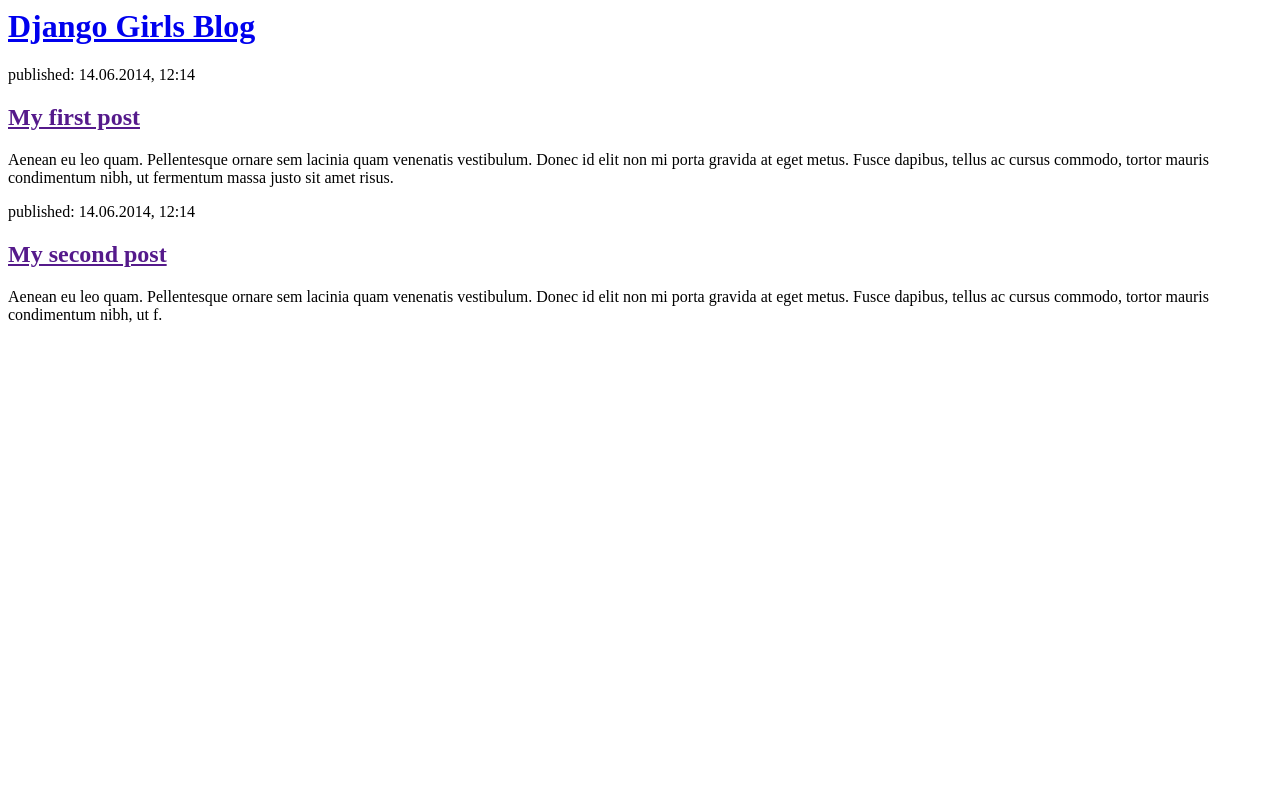
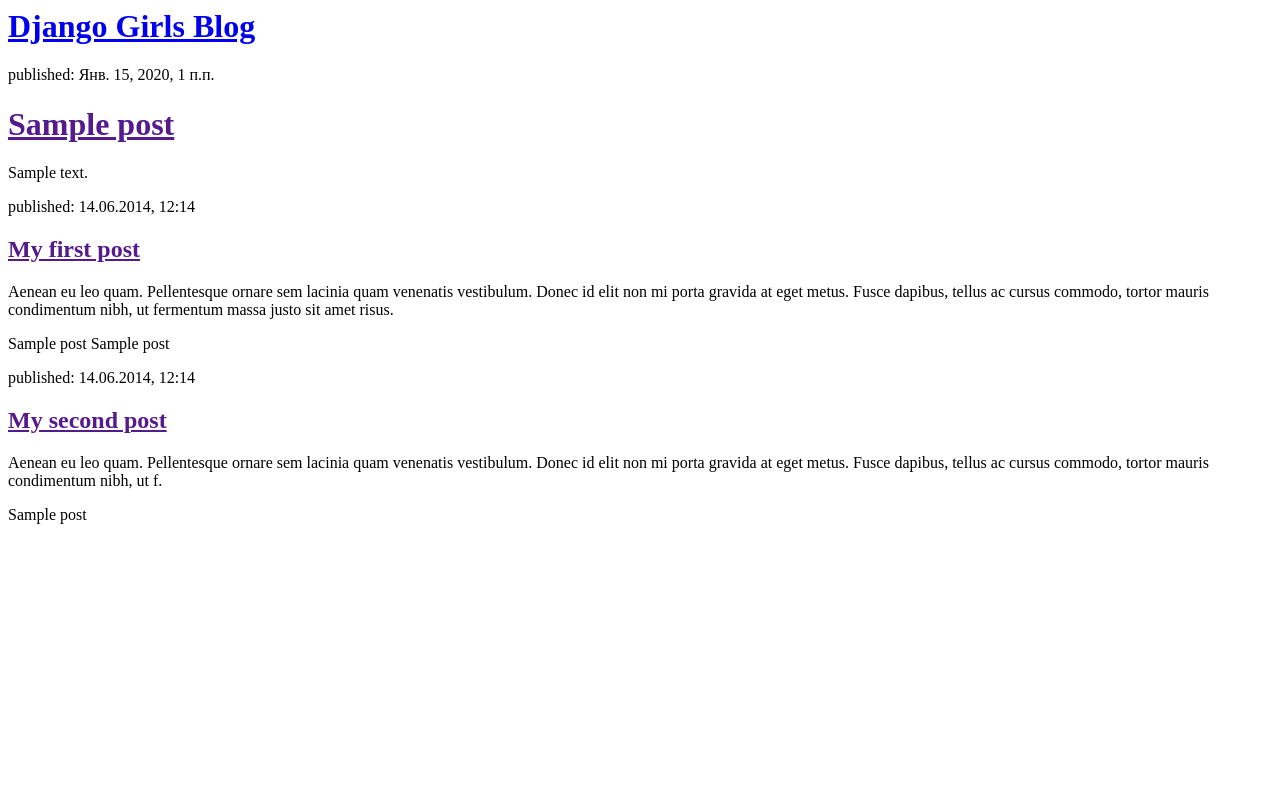
Before and after one commit to Akuma5/my_first_blog, a Django app: page / in a window 1280 px wide. Run offline with Django 3.2, Linux system fonts and the light colour scheme; tables that the repository leaves empty hold one stand-in row (values such as "Sample post").

Commit message:
Modified templates to display posts from database.

```diff
--- a/blog/models.py
+++ b/blog/models.py
@@ -9,8 +9,6 @@
     text = models.TextField()
     created_date = models.DateTimeField(default=timezone.now)
     published_date = models.DateTimeField(blank=True, null=True)
-    photo = models.ImageField(upload_to="photo", blank=True, null=True)
-    link_instagram = models.URLField(blank=True)
 
     def publish(self):
         self.published_date = timezone.now()
--- a/blog/templates/blog/post_list.html
+++ b/blog/templates/blog/post_list.html
@@ -3,20 +3,35 @@
         <title>Django Girls blog</title>
     </head>
     <body>
+
         <div>
             <h1><a href="/">Django Girls Blog</a></h1>
+            {% for post in posts %}
+            <div>
+        <p>published: {{ post.published_date }}</p>
+        <h1><a href="">{{ post.title }}</a></h1>
+        <p>{{ post.text|linebreaksbr }}</p>
+            </div>
+        {% endfor %}
         </div>
 
-        <div>
+
             <p>published: 14.06.2014, 12:14</p>
             <h2><a href="">My first post</a></h2>
             <p>Aenean eu leo quam. Pellentesque ornare sem lacinia quam venenatis vestibulum. Donec id elit non mi porta gravida at eget metus. Fusce dapibus, tellus ac cursus commodo, tortor mauris condimentum nibh, ut fermentum massa justo sit amet risus.</p>
-        </div>
+         {% for post in posts %}
+            {{ post }}
+        {% endfor %}
 
-        <div>
+        {% for post in posts %}
+            {{ post }}
+        {% endfor %}
             <p>published: 14.06.2014, 12:14</p>
             <h2><a href="">My second post</a></h2>
             <p>Aenean eu leo quam. Pellentesque ornare sem lacinia quam venenatis vestibulum. Donec id elit non mi porta gravida at eget metus. Fusce dapibus, tellus ac cursus commodo, tortor mauris condimentum nibh, ut f.</p>
-        </div>
+        {% for post in posts %}
+             {{ post }}
+        {% endfor %}
+
     </body>
 </html>
--- a/blog/views.py
+++ b/blog/views.py
@@ -1,3 +1,6 @@
 from django.shortcuts import render
+from django.utils import timezone
+from .models import Post
 def post_list(request):
-    return render(request, 'blog/post_list.html', {})
+    posts = Post.objects.filter(published_date__lte=timezone.now()).order_by('published_date')
+    return render(request, 'blog/post_list.html', {'posts': posts})
```
